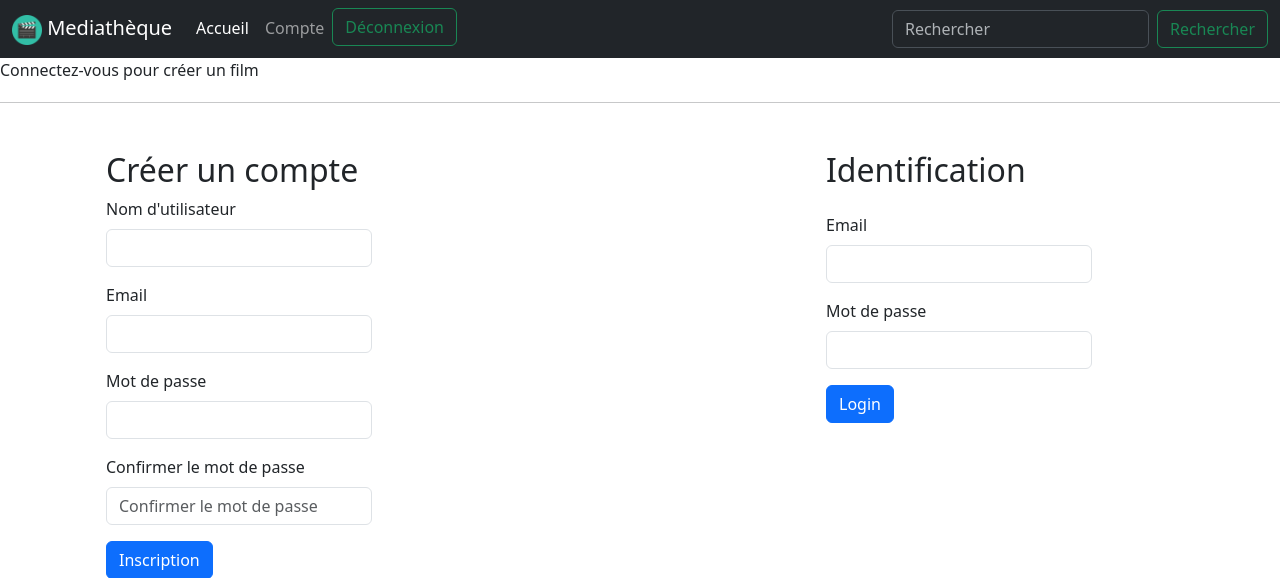
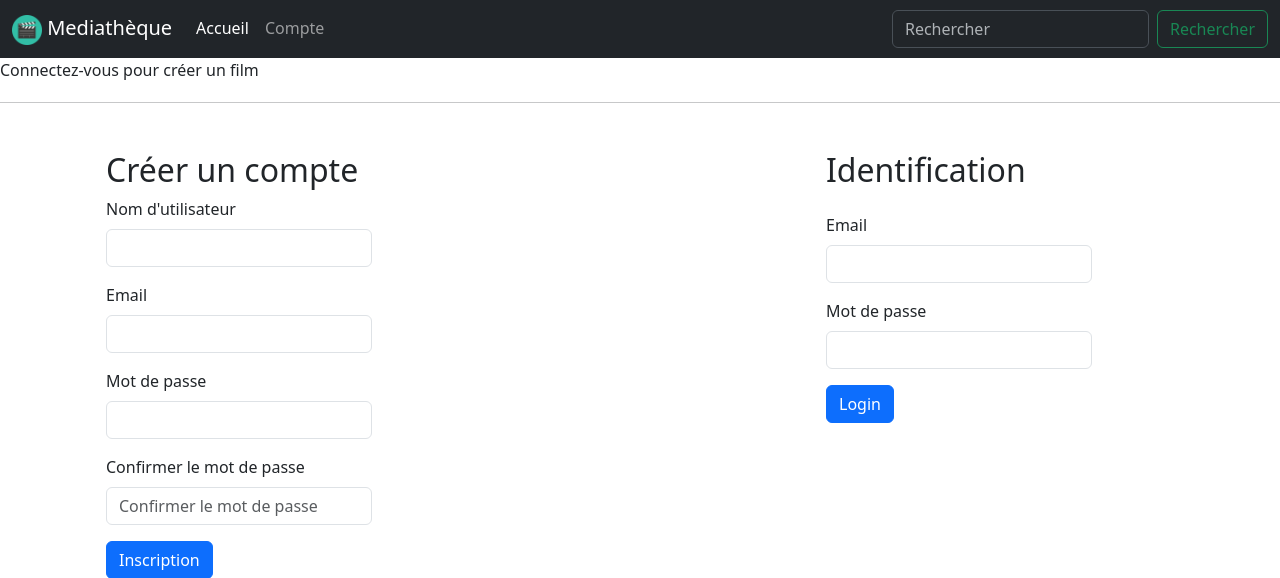
Before and after one commit to lea-nova/cinema, a PHP site: page /compte in a window 1280 px wide; the page is wider, and only the part inside the window is pictured. Shown: the top 578 px of that part. Run offline with PHP 8.4, Linux system fonts and the light colour scheme.

Commit message:
modif pas important

```diff
--- a/model/repository/Dao.php
+++ b/model/repository/Dao.php
@@ -32,7 +32,6 @@ abstract class Dao
     abstract public static function addOne(Object $data): bool;
 
     //Supprimer un item
-    // abstract public static function deleteOne(int $id): bool;
 
     //Modifier un item
     // abstract public static function updateOne(Object $data): bool;
--- a/view/compte.html.twig
+++ b/view/compte.html.twig
@@ -48,17 +48,18 @@
 				<div class="col-md-6 flex-column ">
 					<h2 class="mb-4">Identification</h2>
 					<div class="row col-10  justify-content-center">
-						<form method="post">
+						<form action="compte" method="post">
 							<div class="mb-3">
 								<label for="login_email" class="form-label">Email</label>
-								<input type="email" class="form-control" id="login_email" placeholder="{{email}}">
+								<input type="email" class="form-control" id="login_email" name="login_email" placeholder="{{email}}">
+								{{msgEmail}}
 							</div>
 							<div class="mb-3">
 								<label for="login_password" class="form-label">Mot de passe</label>
-								<input type="password" class="form-control" id="login_password" placeholder="{{password}}">
-								{{msg}}
+								<input type="password" class="form-control" id="login_password" name="login_password" placeholder="{{password}}">
+								{{msgMDP}}
 							</div>
-							<button type="submit" class="btn btn-primary">Login</button>
+							<button type="submit" class="btn btn-primary" name="cmd_valid">Login</button>
 						</form>
 					</div>
 				</div>
--- a/view/header.html.twig
+++ b/view/header.html.twig
@@ -27,9 +27,9 @@
 						<li class="nav-item">
 							<a class="nav-link" href="compte">Compte</a>
 						</li>
-						{% if session is defined %}
+						{% if session.user is defined %}
 							<form action="logout" method="post">
-								<button class="btn btn-outline-success" type="submit">Déconnexion</button>
+								<button class="btn btn-outline-success" type="submit" name="logout">Déconnexion</button>
 							</form>
 						{% endif %}
 					</ul>
```
